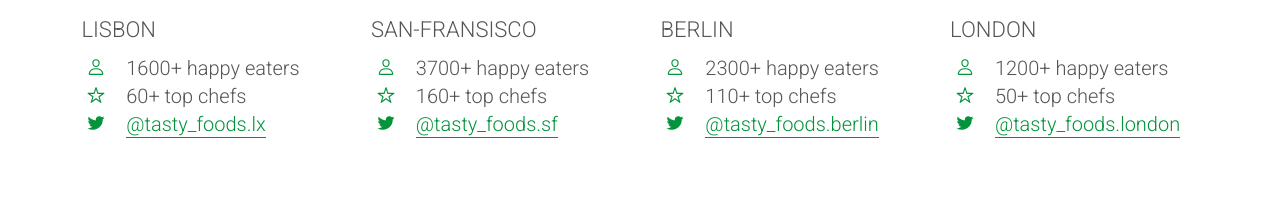
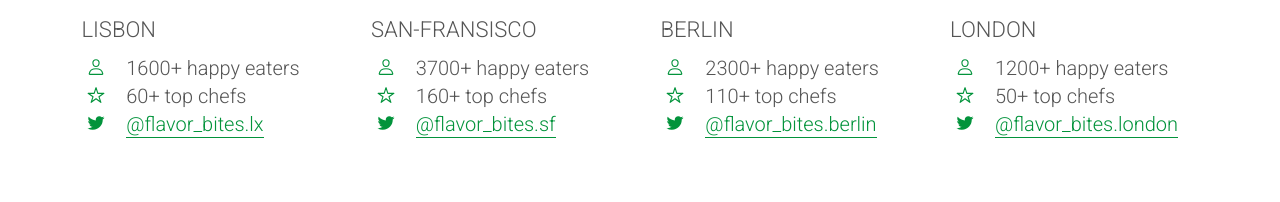
Before and after one commit to Kamran0925/flavor-bites-webapp, a plain HTML site: page index.html in a window 1280 px wide. Shown: the part 3106-3308 px from the top of the page. Drawn offline with nearby package versions, Linux system fonts and the light colour scheme.

```diff
--- a/index.html
+++ b/index.html
@@ -152,7 +152,7 @@
                 </div>
                 <div class="city-feature">
                     <ion-icon name="logo-twitter" class="icon-small"></ion-icon>
-                   <a href="#">@tasty_foods.lx</a>
+                   <a href="#">@flavor_bites.lx</a>
                 </div>
             </div>
     <div class="col span-1-of-4 box">
@@ -168,7 +168,7 @@
             </div>
             <div class="city-feature">
                 <ion-icon name="logo-twitter" class="icon-small"></ion-icon>
-                <a href="#"> @tasty_foods.sf</a>
+                <a href="#"> @flavor_bites.sf</a>
             </div>
     </div>
     <div class="col span-1-of-4 box">
@@ -184,7 +184,7 @@
         </div>
         <div class="city-feature">
             <ion-icon name="logo-twitter" class="icon-small"></ion-icon>
-            <a href="#"> @tasty_foods.berlin</a>
+            <a href="#"> @flavor_bites.berlin</a>
         </div>
     </div>
     <div class="col span-1-of-4 box">
@@ -200,7 +200,7 @@
         </div>
         <div class="city-feature">
             <ion-icon name="logo-twitter" class="icon-small"></ion-icon>
-           <a href="#">@tasty_foods.london</a>
+           <a href="#">@flavor_bites.london</a>
         </div>
     </div>
     </div>
```
